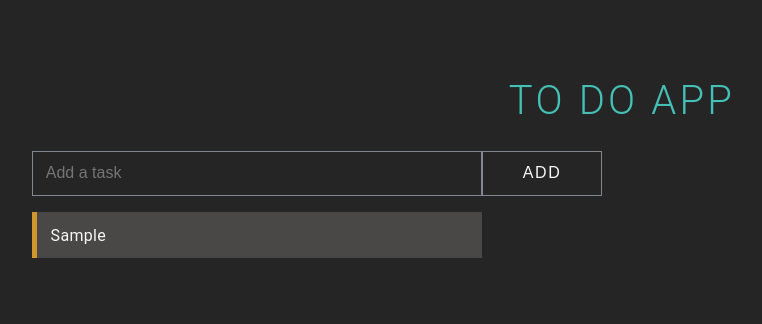
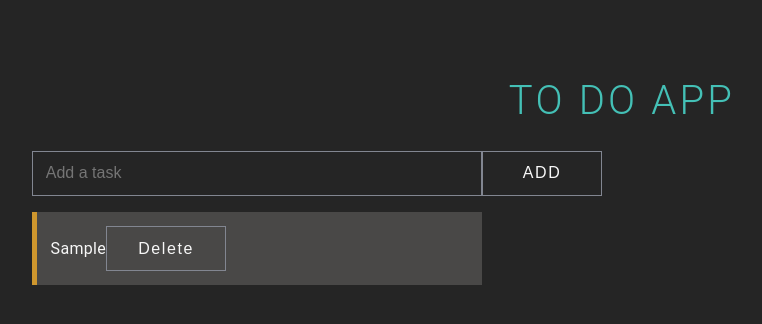
Before and after one commit to Akanksha-Yadav/todoapp-fe, a React (Create React App) app in the folder front_end/todolist/: page / in a window 1280 px wide. Both pictures are taken after typing "Sample" into the empty fields and a click on the button "ADD". Shown: the top 324 px of the page, without its empty margins (18-780 px from the left). Built offline with nearby package versions, Linux system fonts and the light colour scheme.

Commit message:
deletehalfway

```diff
--- a/front_end/todolist/src/App.js
+++ b/front_end/todolist/src/App.js
@@ -5,13 +5,13 @@ import ToDoInput from './toDoInput';
 
 function App() {
   const [todo, setTodo] = useState("");
-  const [toDoList, setToDoList] = useState([]);
+  const [toDoList,setToDoList] = useState([]);
   const [id, setId] = useState(0);
 
   function addTODO() {
     if (todo !== "") {
       toDoList.push([id, todo]);
-      setToDoList(toDoList);
+      setToDoList(toDoList)
       setId(id + 1)
     }
     setTodo("")
@@ -21,7 +21,7 @@ function App() {
     <div classname="App">
       <h1>TO DO APP</h1>
       <ToDoInput toDo={todo} setToDo={setTodo} addToDo={addTODO} />
-      <ToDoList toDoList={toDoList} />
+      <ToDoList toDoList={toDoList} setToDoList={setToDoList}/>
     </div>
 
 
--- a/front_end/todolist/src/toDoList.js
+++ b/front_end/todolist/src/toDoList.js
@@ -1,10 +1,40 @@
+import { useState } from "react";
 
 function ToDoList(props) {
+    const [newtoDoList,setnewtoDoList] = useState([]);
+    function ToDelete(key){
+               {props.toDoList.map(
+                   todo =>{
+                   if(todo[0]!== key)
+                   {
+                        newtoDoList.push([todo[0],todo[1]]);
+                        setnewtoDoList(newtoDoList)
+                   }
+                }
+               )}
+            props.setToDoList([])
+            console.log(newtoDoList);
+            {newtoDoList.map(
+                todo =>{ props.toDoList.push([todo[0],todo[1]])
+                //props.setToDoList(props.ToDoList)
+               }
+            )}
+            props.setToDoList(props.ToDoList)
+            console.log(props.toDoList);
+            setnewtoDoList([])
+            console.log(newtoDoList);
+    }
+
+
+
     return (
         <div>
             {props.toDoList?.length > 0 ? (<ul className="todo-list">
                 {props.toDoList.map(
-                    todo => <li key={todo[0]}>{todo[1]}</li>
+                    todo => <li key={todo[0]}>{todo[1]}
+
+                    <button classname="delete-button" onClick={() => {ToDelete(todo[0])}}>Delete</button>
+                    </li>
                 )}
             </ul>): (<div>No tasks</div>)}
         </div>
```
